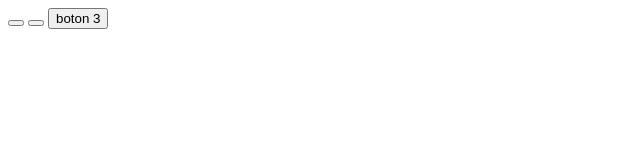
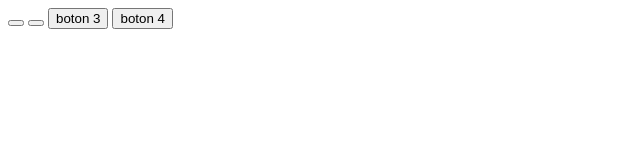
Before and after one commit to Lioandres/Russian-Roulette_JVS_POO, a plain HTML site: page git-exercise/index.html in a window 1280 px wide. Shown: the whole page, without its empty margins (0-640 px from the left). Drawn offline with Linux system fonts and the light colour scheme.

Commit message:
añadir el 4to boton

```diff
--- a/git-exercise/index.html
+++ b/git-exercise/index.html
@@ -10,5 +10,6 @@
     <button></button>
     <button></button>
     <button>boton 3</button>
+    <button> boton 4 </button>
 </body>
 </html>
```
